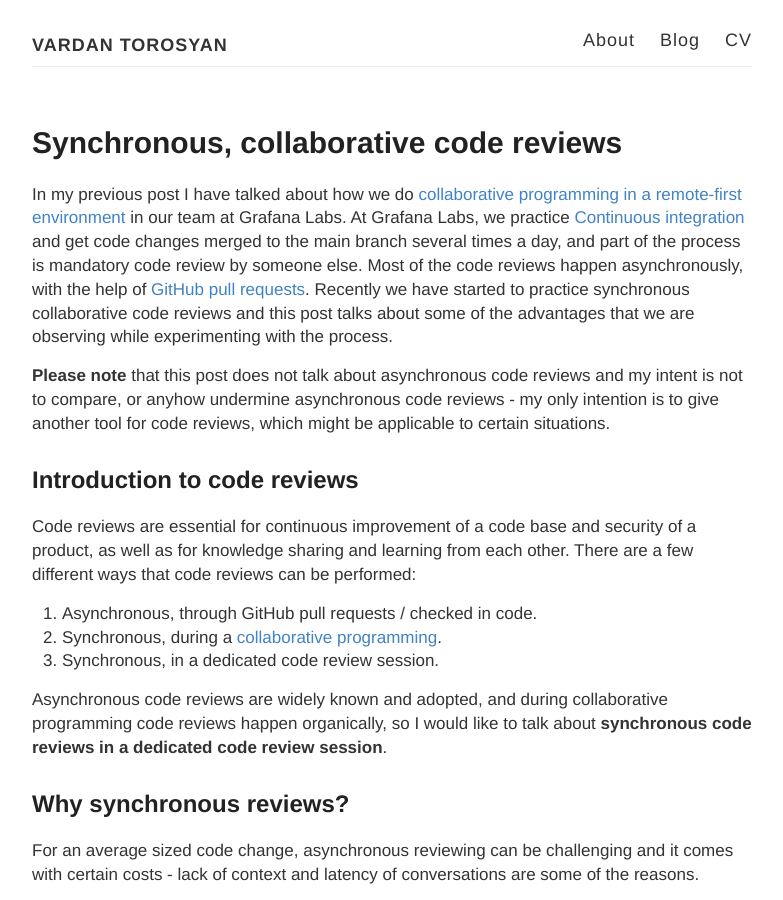
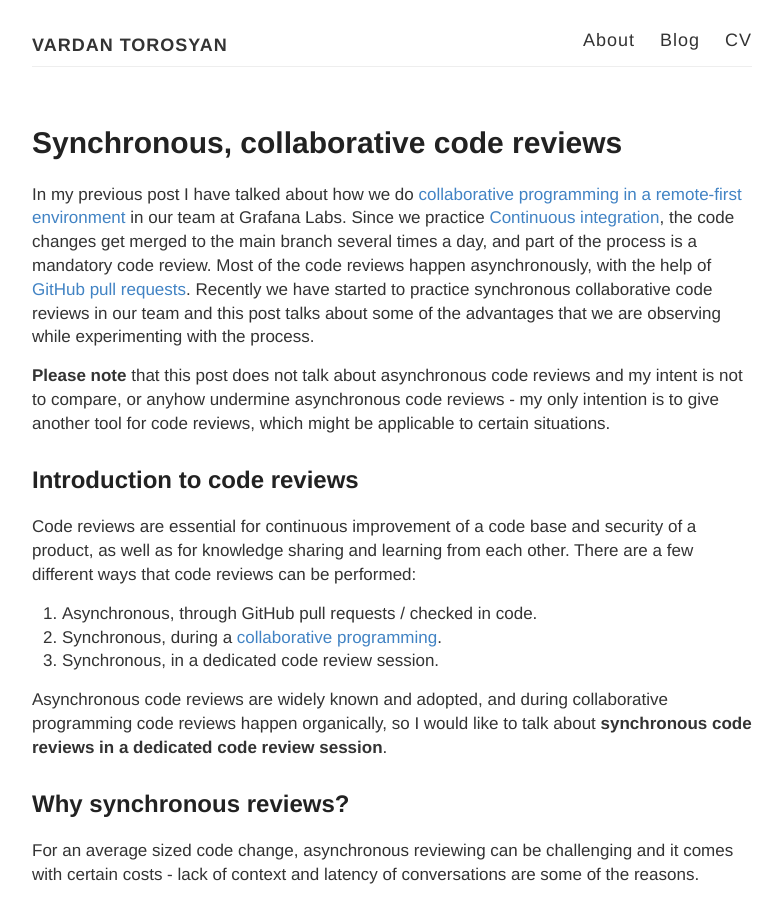
Before and after one commit to vtorosyan/vtorosyan.github.io, a Jekyll site: the page built from _posts/2022/2022-06-22-synchronous-collaborative-code-reviews.md, in a window 1280 px wide and 900 px high. Shown: the whole window, without its empty margins (248-1031 px from the left). Built offline with Jekyll 4.4.1, drawn with Linux system fonts in a browser that asks for light colours; comment, search, counter and statistics services are not loaded.

Commit message:
Update 2022-06-22-synchronous-collaborative-code-reviews.md

```diff
--- a/_posts/2022/2022-06-22-synchronous-collaborative-code-reviews.md
+++ b/_posts/2022/2022-06-22-synchronous-collaborative-code-reviews.md
@@ -3,7 +3,7 @@ layout: post
 title: Synchronous, collaborative code reviews
 ---
 
-In my previous post I have talked about how we do [collaborative programming in a remote-first environment](https://vtorosyan.github.io/collaborative-programming/) in our team at Grafana Labs. At Grafana Labs, we practice [Continuous integration](https://en.wikipedia.org/wiki/Continuous_integration) and get code changes merged to the main branch several times a day, and part of the process is mandatory code review by someone else. Most of the code reviews happen asynchronously, with the help of [GitHub pull requests](https://github.com/grafana/grafana/pulls). Recently we have started to practice synchronous collaborative code reviews and this post talks about some of the advantages that we are observing while experimenting with the process.
+In my previous post I have talked about how we do [collaborative programming in a remote-first environment](https://vtorosyan.github.io/collaborative-programming/) in our team at Grafana Labs. Since we practice [Continuous integration](https://en.wikipedia.org/wiki/Continuous_integration), the code changes get merged to the main branch several times a day, and part of the process is a mandatory code review. Most of the code reviews happen asynchronously, with the help of [GitHub pull requests](https://github.com/grafana/grafana/pulls). Recently we have started to practice synchronous collaborative code reviews in our team and this post talks about some of the advantages that we are observing while experimenting with the process.
 
 **Please note** that this post does not talk about asynchronous code reviews and my intent is not to compare, or anyhow undermine asynchronous code reviews - my only intention is to give another tool for code reviews, which might be applicable to certain situations.
 
```
